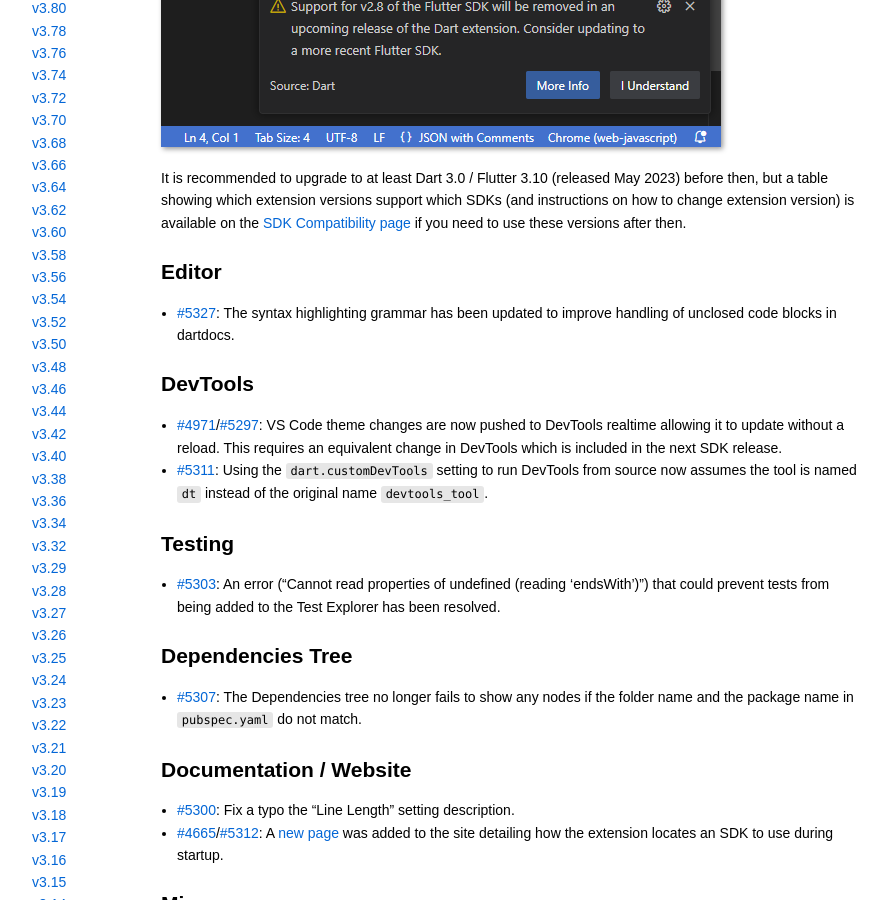
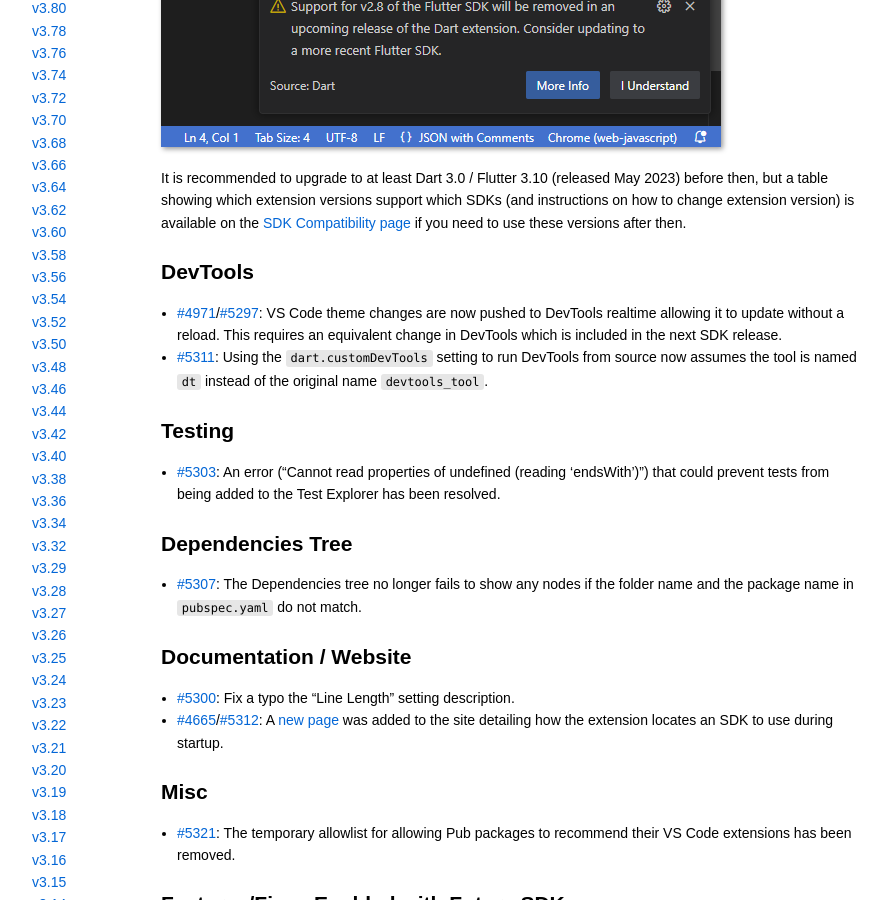
Before and after one commit to Dart-Code/Website, a Jekyll site: the page built from _releases/v3.100.md, in a window 1280 px wide and 900 px high, scrolled down 459 px. Shown: the whole window, without its empty margins (204-1091 px from the left). Built offline with Jekyll 4.4.1, drawn with Linux system fonts in a browser that asks for light colours.

Commit message:
Remove reverted change

```diff
--- a/_releases/v3.100.md
+++ b/_releases/v3.100.md
@@ -13,10 +13,6 @@
 <img loading="lazy" src="/images/release_notes/v3.100/sdk_deprecation.png" width="560" height="220" />
 
 It is recommended to upgrade to at least Dart 3.0 / Flutter 3.10 (released May 2023) before then, but a table showing which extension versions support which SDKs (and instructions on how to change extension version) is available on the [SDK Compatibility page](/sdk-version-compatibility/) if you need to use these versions after then.
-
-## Editor
-
-- [#5327](https://github.com/Dart-Code/Dart-Code/issues/5327): The syntax highlighting grammar has been updated to improve handling of unclosed code blocks in dartdocs.
 
 ## DevTools
 
```
